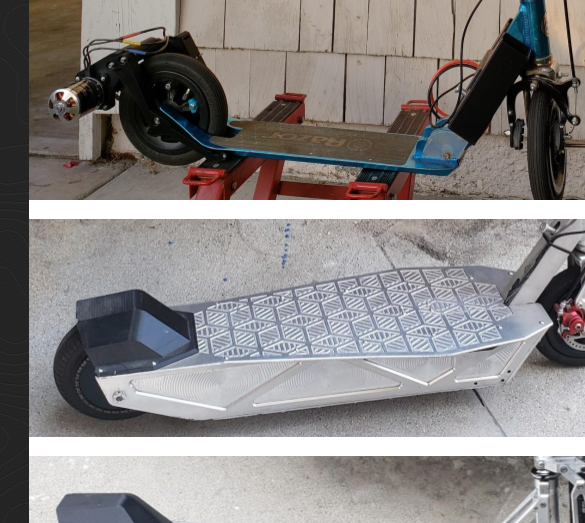
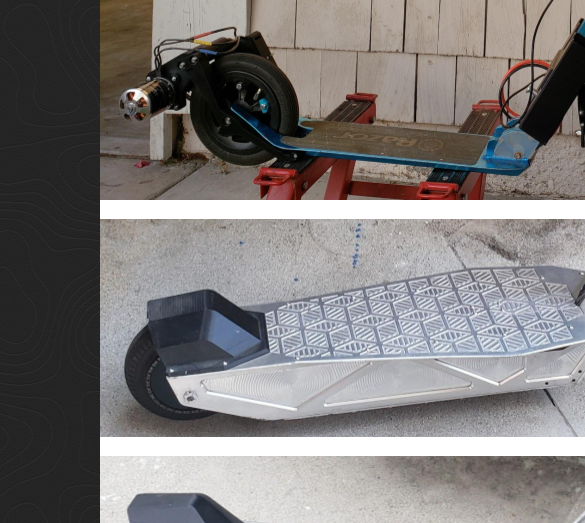
Before and after one commit to adpoitras/adpoitras.gihub.io, a plain HTML site: page scooters/scooters.html in a window 390 px wide. Shown: the part 577-1100 px from the top of the page, 585 px wide, since content can reach past the window. Drawn offline with Linux system fonts and the light colour scheme.

Commit message:
improved resizing flexibility

```diff
--- a/style.css
+++ b/style.css
@@ -201,22 +201,30 @@ a:hover{
 
 .flex-container{
   display:flex;
-  flex-flow: row wrap;
+  flex-flow: row nowrap;
   justify-content: space-between;
   margin-bottom: 70px;
 }
 .flex-container-vertical{
-  width: 70%;
+  max-width: 2000px;
   display:flex;
   flex-flow: column nowrap;
+  justify-content: center;
   margin: auto;
+  padding: 0 200px 0 200px;
 }
 @media (max-width: 1820px){
   .flex-container-vertical{
-    width: 85%;
+    padding: 0 100px 0 100px;
   }
 }
+@media (max-width: 1200px){
+  .flex-container{
+    flex-flow: column wrap;
+    align-items: center;
 
+  }
+}
 .text-box{
   background-color: #1C2833;
   color: white;
```
